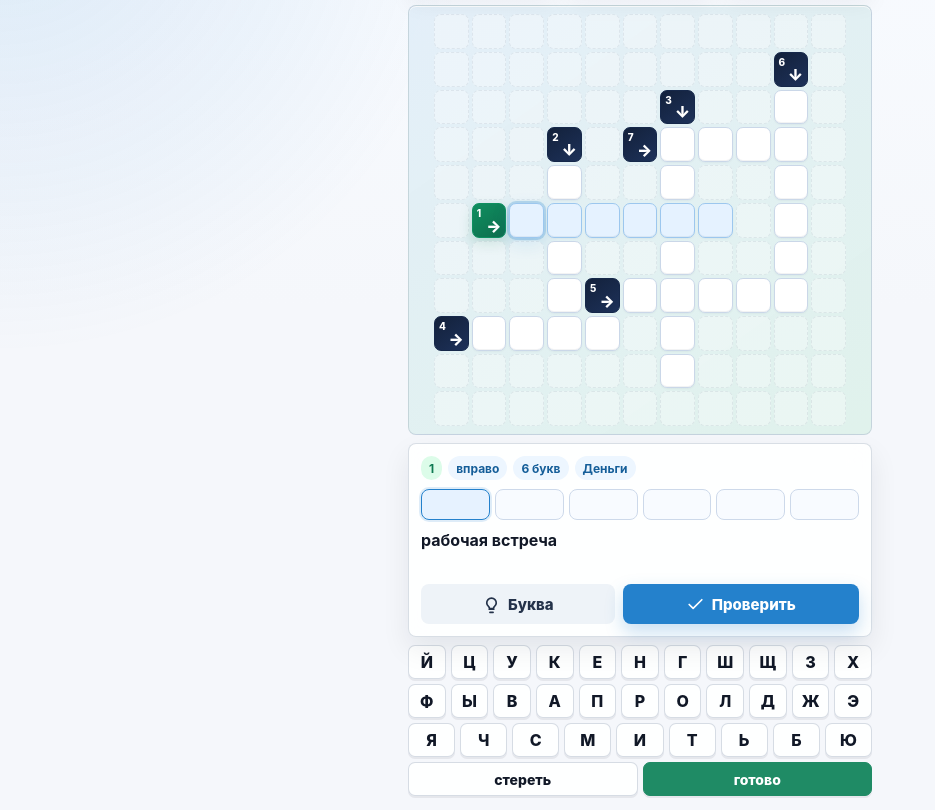
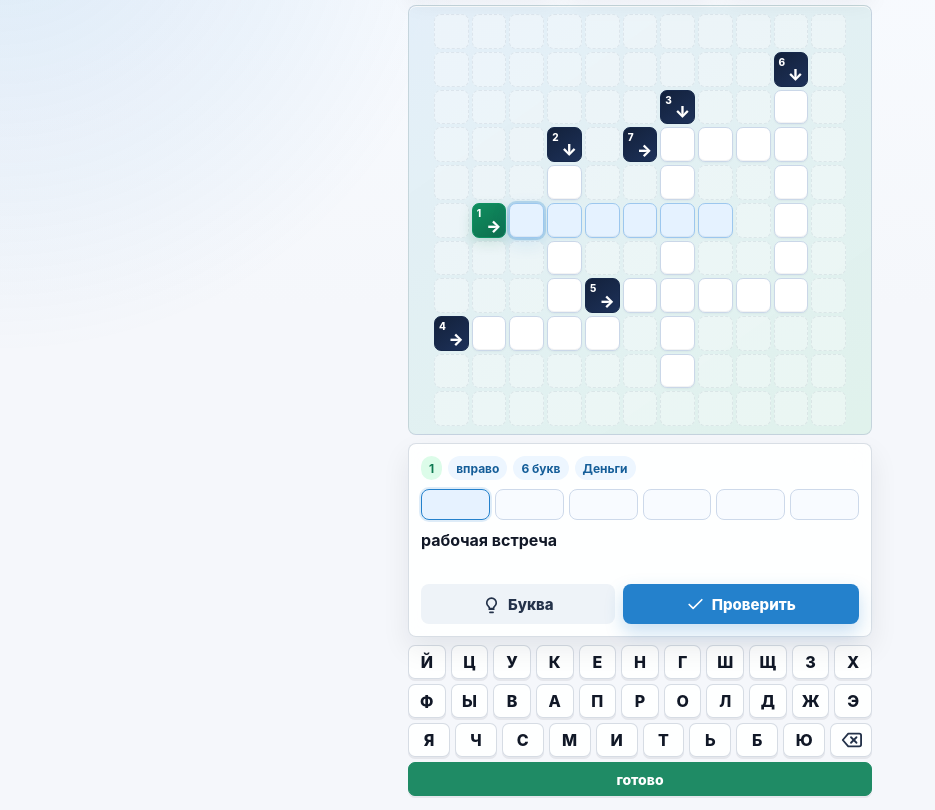
Before and after one commit to Andreygit5555/zoomerswords, a plain HTML site: page index.html in a window 1280 px wide. Shown: the part 120-930 px from the top of the page, without its empty margins (0-935 px from the left). Drawn offline with Linux system fonts and the light colour scheme.

Commit message:
Move backspace key into keyboard row

```diff
--- a/app.js
+++ b/app.js
@@ -65,11 +65,15 @@
 
   function buildKeyboard() {
     keyboard.innerHTML = "";
-    const rows = ["ЙЦУКЕНГШЩЗХ", "ФЫВАПРОЛДЖЭ", "ЯЧСМИТЬБЮ"];
-    rows.forEach((letters) => {
+    const rows = [
+      { letters: "ЙЦУКЕНГШЩЗХ" },
+      { letters: "ФЫВАПРОЛДЖЭ" },
+      { letters: "ЯЧСМИТЬБЮ", backspace: true },
+    ];
+    rows.forEach(({ letters, backspace }) => {
       const row = document.createElement("div");
       row.className = "key-row";
-      row.style.setProperty("--cols", letters.length);
+      row.style.setProperty("--cols", letters.length + (backspace ? 1 : 0));
       letters.split("").forEach((letter) => {
         const button = document.createElement("button");
         button.type = "button";
@@ -78,19 +82,13 @@
         button.addEventListener("click", () => enterLetter(letter));
         row.appendChild(button);
       });
+      if (backspace) row.appendChild(createBackspaceKey());
       keyboard.appendChild(row);
     });
 
     const actions = document.createElement("div");
     actions.className = "key-row";
-    actions.style.setProperty("--cols", 2);
-
-    const backspace = document.createElement("button");
-    backspace.type = "button";
-    backspace.className = "key wide";
-    backspace.textContent = "стереть";
-    backspace.addEventListener("click", eraseLetter);
-    actions.appendChild(backspace);
+    actions.style.setProperty("--cols", 1);
 
     const check = document.createElement("button");
     check.type = "button";
@@ -99,6 +97,23 @@
     check.addEventListener("click", checkPuzzle);
     actions.appendChild(check);
     keyboard.appendChild(actions);
+  }
+
+  function createBackspaceKey() {
+    const button = document.createElement("button");
+    button.type = "button";
+    button.className = "key backspace-key";
+    button.setAttribute("aria-label", "Стереть");
+    button.title = "Стереть";
+    button.innerHTML = `
+      <svg viewBox="0 0 24 24" aria-hidden="true">
+        <path d="M21 5H9l-6 7 6 7h12a2 2 0 0 0 2-2V7a2 2 0 0 0-2-2Z" />
+        <path d="m12 9 6 6" />
+        <path d="m18 9-6 6" />
+      </svg>
+    `;
+    button.addEventListener("click", eraseLetter);
+    return button;
   }
 
   function startNewGame() {
@@ -379,9 +394,19 @@
   }
 
   function eraseLetter() {
-    if (!state.selectedCellKey) return;
-    delete state.entries[state.selectedCellKey];
-    state.checkedCells.delete(state.selectedCellKey);
+    const clue = getActiveClue();
+    if (!clue || !state.selectedCellKey) return;
+
+    const currentIndex = clue.cells.findIndex((cell) => cellKey(cell) === state.selectedCellKey);
+    if (currentIndex < 0) return;
+
+    const currentKey = state.selectedCellKey;
+    const deleteIndex = state.entries[currentKey] ? currentIndex : Math.max(0, currentIndex - 1);
+    const deleteKey = cellKey(clue.cells[deleteIndex]);
+
+    delete state.entries[deleteKey];
+    state.checkedCells.delete(deleteKey);
+    state.selectedCellKey = deleteKey;
     render();
   }
 
--- a/styles.css
+++ b/styles.css
@@ -403,6 +403,16 @@ svg {
   font-size: 14px;
 }
 
+.key.backspace-key {
+  color: #24324a;
+}
+
+.key.backspace-key svg {
+  width: 22px;
+  height: 22px;
+  stroke-width: 2;
+}
+
 .key.accent {
   background: #1f8b65;
   border-color: #1f8b65;
```
